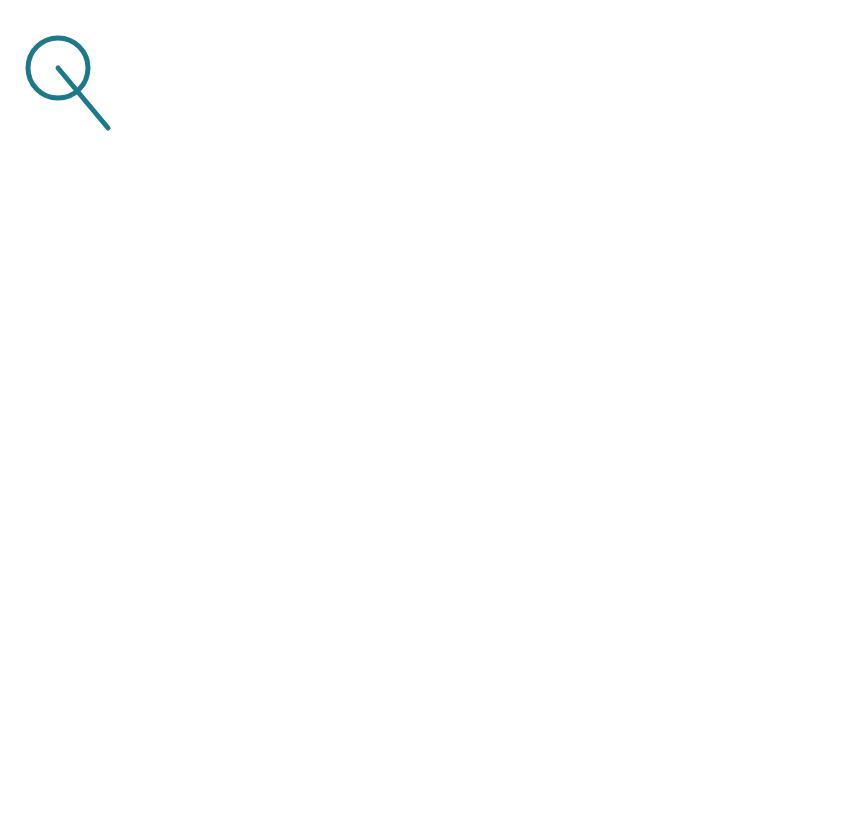
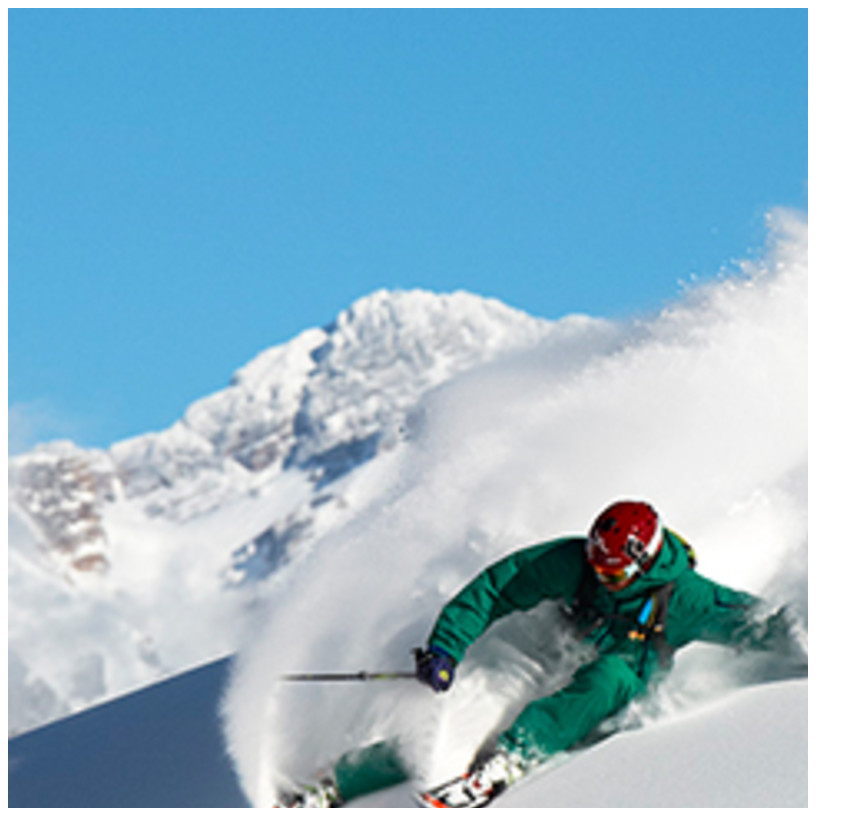
Before and after one commit to javierlopez987/interfaces, a plain HTML site: page tp1/index.html in a window 1280 px wide. Shown: the whole page, without its empty margins (0-863 px from the left). Drawn offline with Linux system fonts and the light colour scheme.

Commit message:
tp1 ejercicio 7 inciso a - dibujar la imagen dentro del canvas

```diff
--- a/tp1/index.html
+++ b/tp1/index.html
@@ -12,7 +12,8 @@
     <!-- <script src="js/imageDataDegrade3.1.js"></script> -->
     <!-- <script src="js/imageDataDegrade4.js"></script> -->
     <!-- <script src="js/imageDataDegrade4.1.js"></script> -->
-    <script src="js/testDrawing.js"></script>
+    <!-- <script src="js/testDrawing.js"></script> -->
+    <script src="js/imageDrawing.js"></script>
     <title>Interfaces</title>
 </head>
 <body>
--- /dev/null
+++ b/tp1/js/imageDrawing.js
@@ -0,0 +1,28 @@
+document.addEventListener("DOMContentLoaded", function() {
+    const HEIGHT = 800;
+    const WIDTH = 800;
+
+    // Creación de lienzo
+    let canvas = document.querySelector("canvas");
+    canvas.width = WIDTH;
+    canvas.height = HEIGHT;
+
+    // Obtener contexto del lienzo
+    let ctx = canvas.getContext("2d");
+
+    let imageData;
+    // Crea un objeto ImageData (Canvas 2D API)
+    // imageData = ctx.createImageData(WIDTH, HEIGHT);
+
+    // Crea un objeto Image (Elemento HTML)
+    let imagen = new Image();
+    imagen.src = "img/powder.jpg";
+    imagen.addEventListener('load', function() {
+        ctx.drawImage(this, 0, 0);
+        imageData = ctx.getImageData(0, 0, this.width, this.height);
+        ctx.putImageData(imageData, 0, 0);
+    })
+
+    // Dibuja la imagen en pantalla
+
+})
```
Also changed, not shown: tp1/img/powder.jpg (added), 1 other file.
